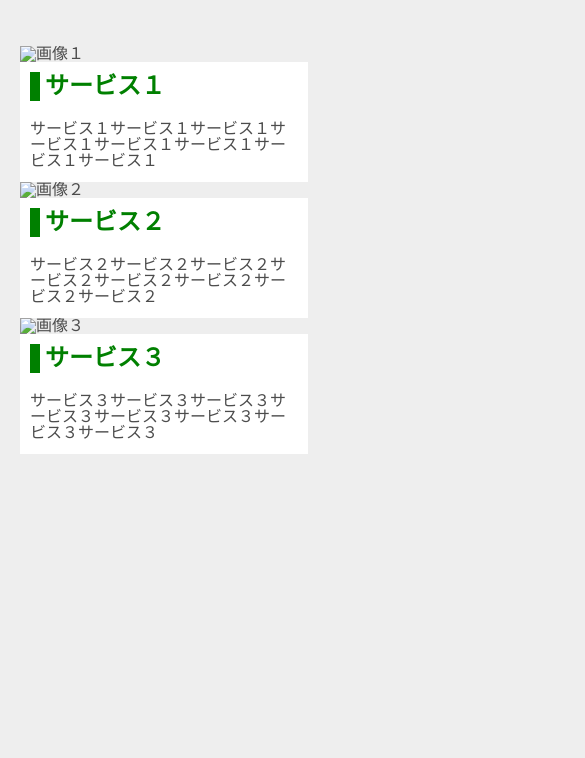
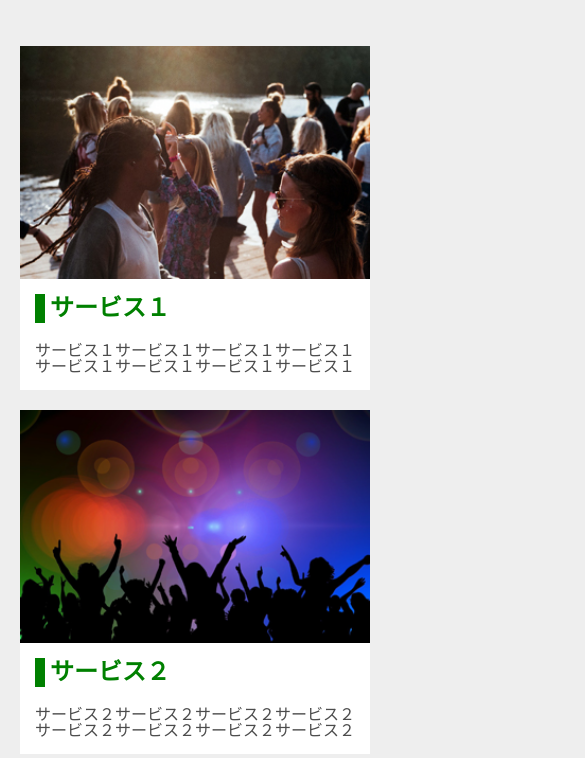
Before and after one commit to hitomi29/dezasuta, a plain HTML site: page 20220322work2/index.html in a window 390 px wide. Shown: the part 86-844 px from the top of the page, 585 px wide, since content can reach past the window. Drawn offline with Linux system fonts and the light colour scheme.

Commit message:
OK
修正

```diff
--- a/20220322work2/css/style.css
+++ b/20220322work2/css/style.css
@@ -50,7 +50,7 @@ h1 {
     margin: 50px 0;
 }
 section {
-    width: 960px;
+    max-width: 960px;
     margin: 0 auto;
     display: flex;
     justify-content: space-between;
@@ -60,9 +60,8 @@ section {
     width: 30%;
 }
 .wrap2 {
-    height: 100px;
     background: #fff;
-    padding: 10px;
+    padding: 15px;
 }
 .wrap2 h2 {
     color: green;
@@ -79,4 +78,11 @@ section {
         display: block;
         margin: 20px;
     }
+    .wrap1 {
+        width: 100%;
+        margin-bottom: 20px;
+    }
+    .wrap1 img {
+        width: 100%;
+    }
 }
--- a/20220322work2/index.html
+++ b/20220322work2/index.html
@@ -14,21 +14,21 @@
   <h1>サービス</h1>
   <section>
     <div class="wrap1">
-      <img src="../第三回/work/images/main_1.jpg" alt="画像１">
+      <img src="images/main_1.jpg" alt="画像１">
       <div class="wrap2">
         <h2>サービス１</h2>
         <p>サービス１サービス１サービス１サービス１サービス１サービス１サービス１サービス１</p>
       </div>
     </div>
     <div class="wrap1">
-      <img src="../第三回/work/images/main_2.png" alt="画像２">
+      <img src="images/main_2.png" alt="画像２">
       <div class="wrap2">
         <h2>サービス２</h2>
         <p>サービス２サービス２サービス２サービス２サービス２サービス２サービス２サービス２</p>
       </div>
     </div>
     <div class="wrap1">
-      <img src="../第三回/work/images/main_3.png" alt="画像３">
+      <img src="images/main_3.png" alt="画像３">
       <div class="wrap2">
         <h2>サービス３</h2>
         <p>サービス３サービス３サービス３サービス３サービス３サービス３サービス３サービス３</p>
```
Also changed, not shown: 20220322work2/images/main_1.jpg (added), 20220322work2/images/main_2.png (added), 20220322work2/images/main_3.png (added), 2 other files.
